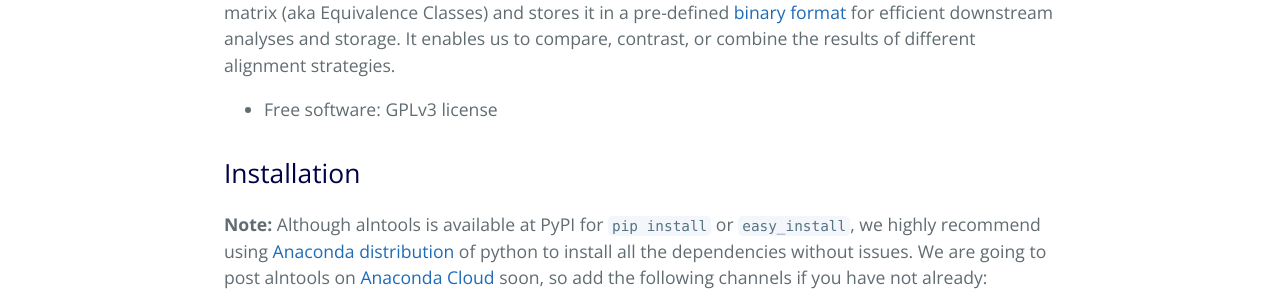
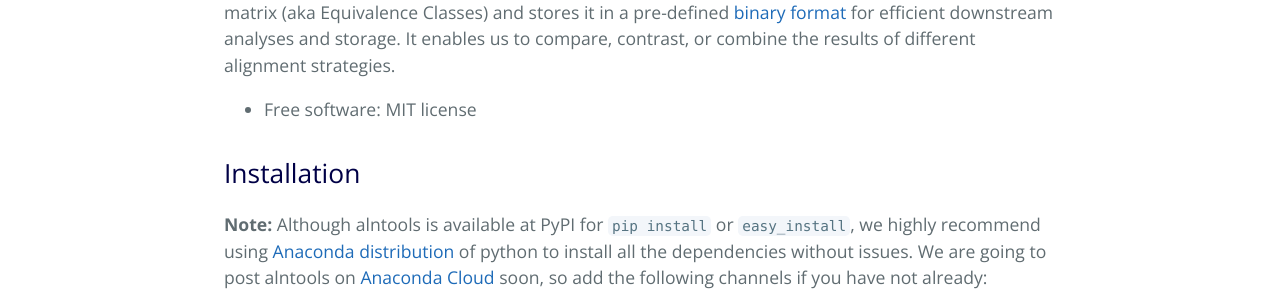
Before and after one commit to churchill-lab/alntools, a Jekyll site: the page built from index.html, in a window 1280 px wide and 900 px high. Shown: the part 442-734 px from the top of the window. Built offline with Jekyll 4.4.1, drawn with Linux system fonts in a browser that asks for light colours; the list of posts is cut into pages by our own code.

Commit message:
A minor change in the front page

```diff
--- a/index.html
+++ b/index.html
@@ -5,7 +5,7 @@ title: {{ site.name }}
 
 <p><strong>alntools</strong> processes next-generation sequencing read alignments into a sparse compressed incidence matrix (aka Equivalence Classes) and stores it in a pre-defined <a href="#output">binary format</a> for efficient downstream analyses and storage. It enables us to compare, contrast, or combine the results of different alignment strategies. </p>
 
-<ul><li>Free software: GPLv3 license</li></ul>
+<ul><li>Free software: MIT license</li></ul>
 
 <h2>
 <a id="installation" class="anchor" href="#installation" aria-hidden="true"><span class="octicon octicon-link"></span></a>Installation</h2>
```
